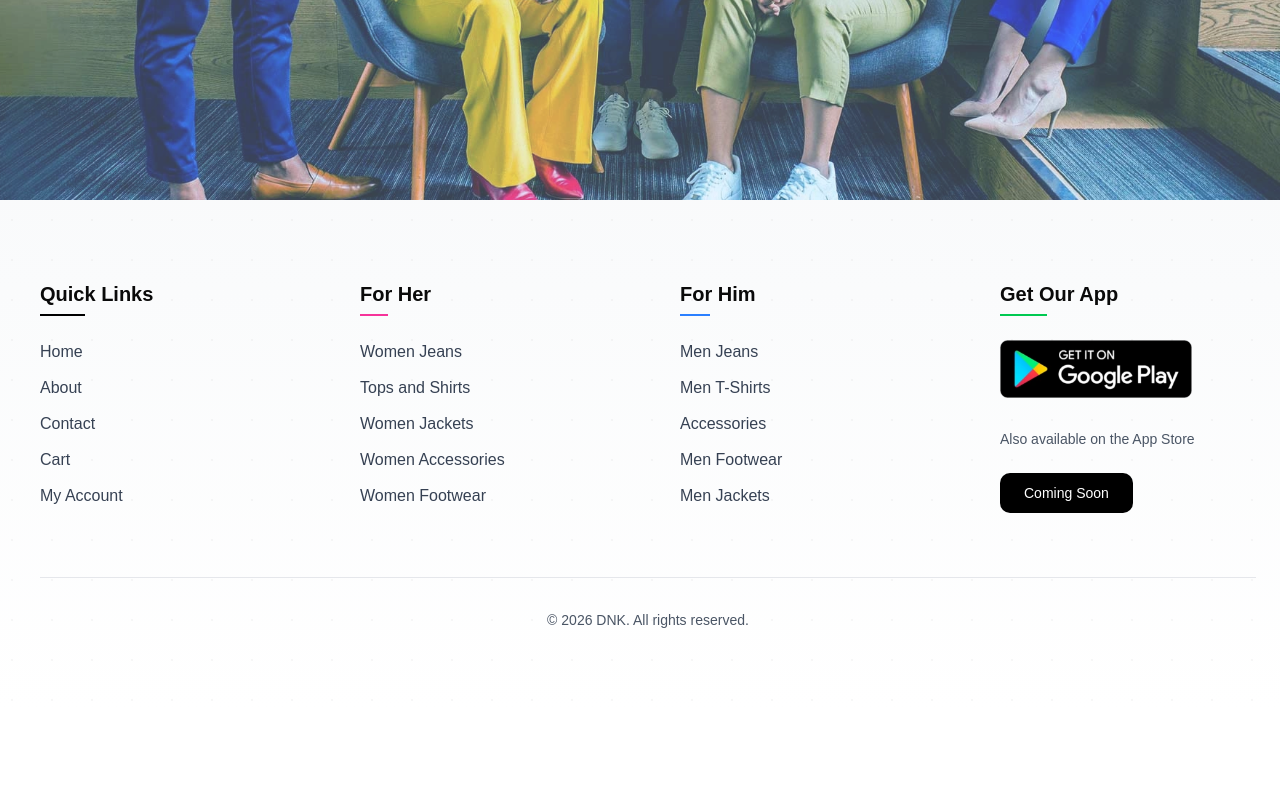
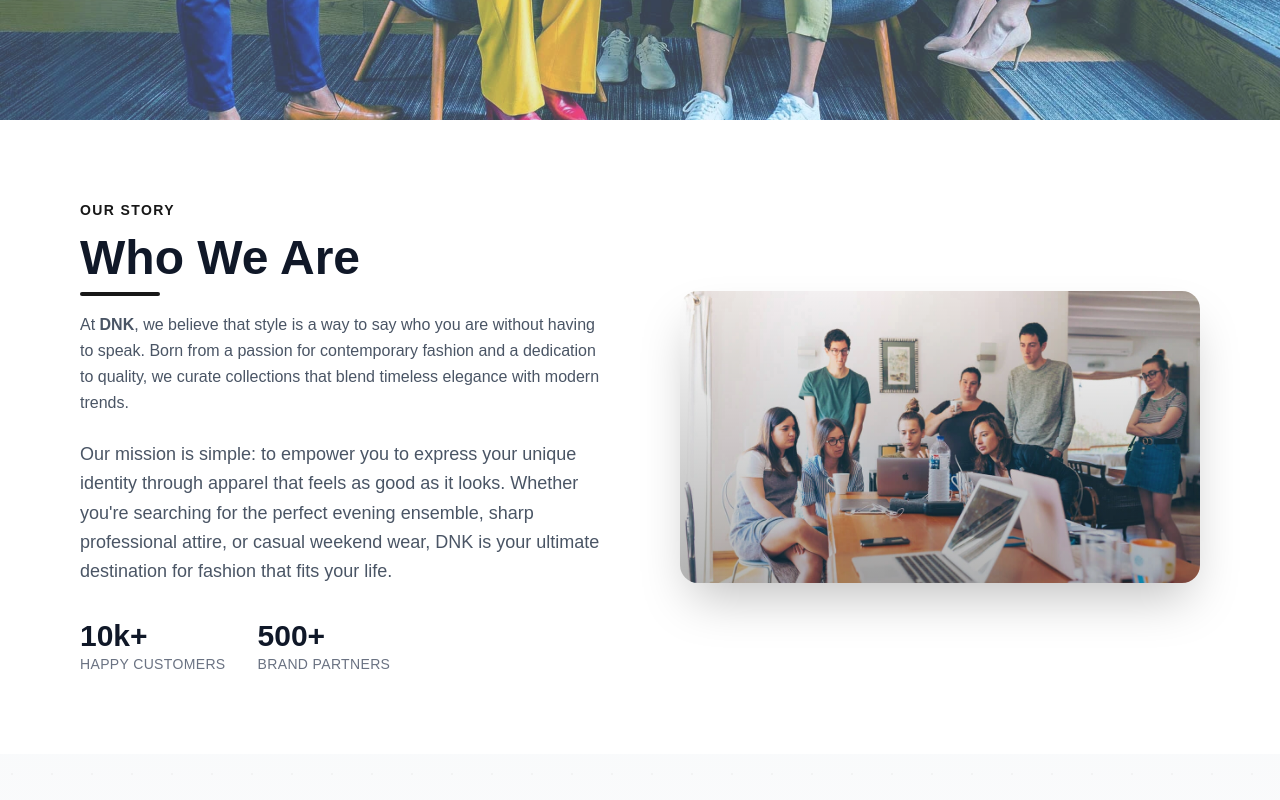
Before and after one commit to ozi-Shalom2333/dnk, a Next.js app: page /about in a window 1280 px wide. Shown: the part 600-1400 px from the top of the page. Before the commit the page ends 1310 px from the top, so only its background shows below. Built offline with nearby package versions, Linux system fonts and the light colour scheme; no server answers.

Commit message:
updated aboutpage

```diff
--- a/app/(public)/about/page.tsx
+++ b/app/(public)/about/page.tsx
@@ -1,11 +1,12 @@
 import Image from "next/image";
 import banner from "@/public/banner-04.webp"
-
-
+import WhoWeAre from "@/components/about/whoWeAre";
+import OurTeam from "@/components/about/ourTeam";
 
 export default function AboutPage() {
   return (
-   <section className="relative h-[50vh] md:h-[50vh] lg:h-screen pt-17 flex flex-col justify-center p-0 md:pl-15 z-0 overflow-hidden">
+    <>
+      <section className="relative h-[50vh] md:h-[50vh] lg:h-[90vh] pt-17 flex flex-col justify-center p-0 md:pl-15 z-0 overflow-hidden">
         <div className='flex items-center justify-between px-6 py-5 max-w-7xl mx-auto'>
 
         </div>
@@ -22,5 +23,9 @@
         <div className="absolute inset-0 bg-blue-200/30 z-10" />
         <h1 className="text-4xl md:text-[50px] lg:text-[66px] font-bold text-white text-center z-20">About Us</h1>
       </section>
+
+      <WhoWeAre />
+      {/* <OurTeam/> */}
+    </>
   );
 }
--- /dev/null
+++ b/components/about/ourTeam.tsx
@@ -0,0 +1,7 @@
+export default function OurTeam() {
+    return (
+        <section>
+            <h2>Our Team</h2>
+        </section>
+    )
+}
--- /dev/null
+++ b/components/about/whoWeAre.tsx
@@ -0,0 +1,85 @@
+"use client";
+
+import Image from "next/image";
+import { motion } from "framer-motion";
+import weare from "@/public/weare.webp"
+
+export default function WhoWeAre() {
+  return (
+    <section className="bg-white py-20 px-6 sm:px-12 lg:px-20 overflow-hidden">
+      <div className="max-w-7xl mx-auto flex flex-col lg:flex-row items-center gap-12 lg:gap-20">
+
+        <motion.div
+          className="w-full lg:w-1/2 flex flex-col items-start text-left"
+          initial={{ opacity: 0, x: -30 }}
+          whileInView={{ opacity: 1, x: 0 }}
+          viewport={{ once: true, amount: 0.3 }}
+          transition={{ duration: 0.8, ease: "easeOut" }}
+        >
+          <div className="relative mb-6">
+             <h2 className="text-sm font-bold tracking-widest text-primary uppercase mb-2">
+              Our Story
+            </h2>
+            <h1 className="text-4xl md:text-5xl font-bold text-gray-900 leading-tight">
+              Who We Are
+            </h1>
+            <div className="absolute -bottom-2 left-0 w-20 h-1 bg-primary rounded-full" />
+          </div>
+
+          <p className="text-gray-600 text-md leading-relaxed mb-6">
+            At <strong>DNK</strong>, we believe that style is a way to say who you are without having to speak.
+            Born from a passion for contemporary fashion and a dedication to quality, we curate collections
+            that blend timeless elegance with modern trends.
+          </p>
+
+          <p className="text-gray-600 text-lg leading-relaxed mb-8">
+            Our mission is simple: to empower you to express your unique identity through apparel
+            that feels as good as it looks. Whether you're searching for the perfect evening ensemble,
+            sharp professional attire, or casual weekend wear, DNK is your ultimate destination
+            for fashion that fits your life.
+          </p>
+
+          <motion.div
+            className="flex gap-8"
+            initial={{ opacity: 0, y: 20 }}
+            whileInView={{ opacity: 1, y: 0 }}
+            viewport={{ once: true }}
+            transition={{ delay: 0.4, duration: 0.6 }}
+          >
+             <div className="flex flex-col">
+                <span className="text-3xl font-bold text-gray-900">10k+</span>
+                <span className="text-sm text-gray-500 uppercase tracking-wide">Happy Customers</span>
+             </div>
+             <div className="flex flex-col">
+                <span className="text-3xl font-bold text-gray-900">500+</span>
+                <span className="text-sm text-gray-500 uppercase tracking-wide">Brand Partners</span>
+             </div>
+          </motion.div>
+        </motion.div>
+
+        <motion.div
+          className="w-full lg:w-1/2 relative"
+          initial={{ opacity: 0, scale: 0.95 }}
+          whileInView={{ opacity: 1, scale: 1 }}
+          viewport={{ once: true }}
+          transition={{ duration: 0.8, ease: "easeOut", delay: 0.2 }}
+        >
+          <div className="relative overflow-hidden rounded-2xl shadow-2xl">
+            <Image
+              src={weare}
+              alt="Fashionable woman representing DNK style"
+              className="w-full h-auto object-cover hover:scale-105 transition-transform duration-700 ease-in-out"
+              placeholder="blur"
+            />
+
+            <div className="absolute inset-0 bg-gradient-to-t from-black/30 to-transparent pointer-events-none" />
+          </div>
+
+          <div className="absolute -bottom-6 -right-6 w-24 h-24 bg-gray-100 rounded-full z-[-1]" />
+          <div className="absolute -top-6 -left-6 w-32 h-32 bg-primary/5 rounded-full z-[-1]" />
+        </motion.div>
+
+      </div>
+    </section>
+  );
+}
```
Also changed, not shown: public/weare.webp (added). Lines whose indentation alone changed are shown as unchanged.
